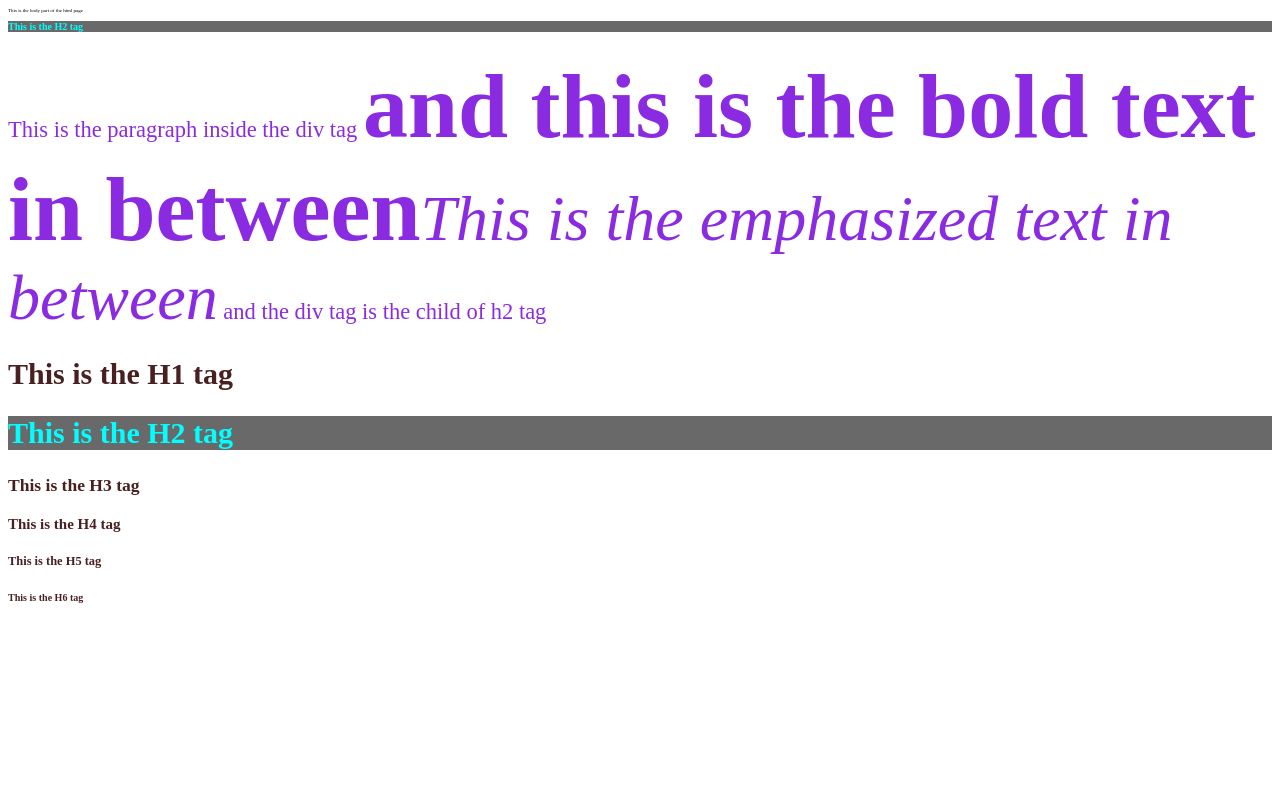
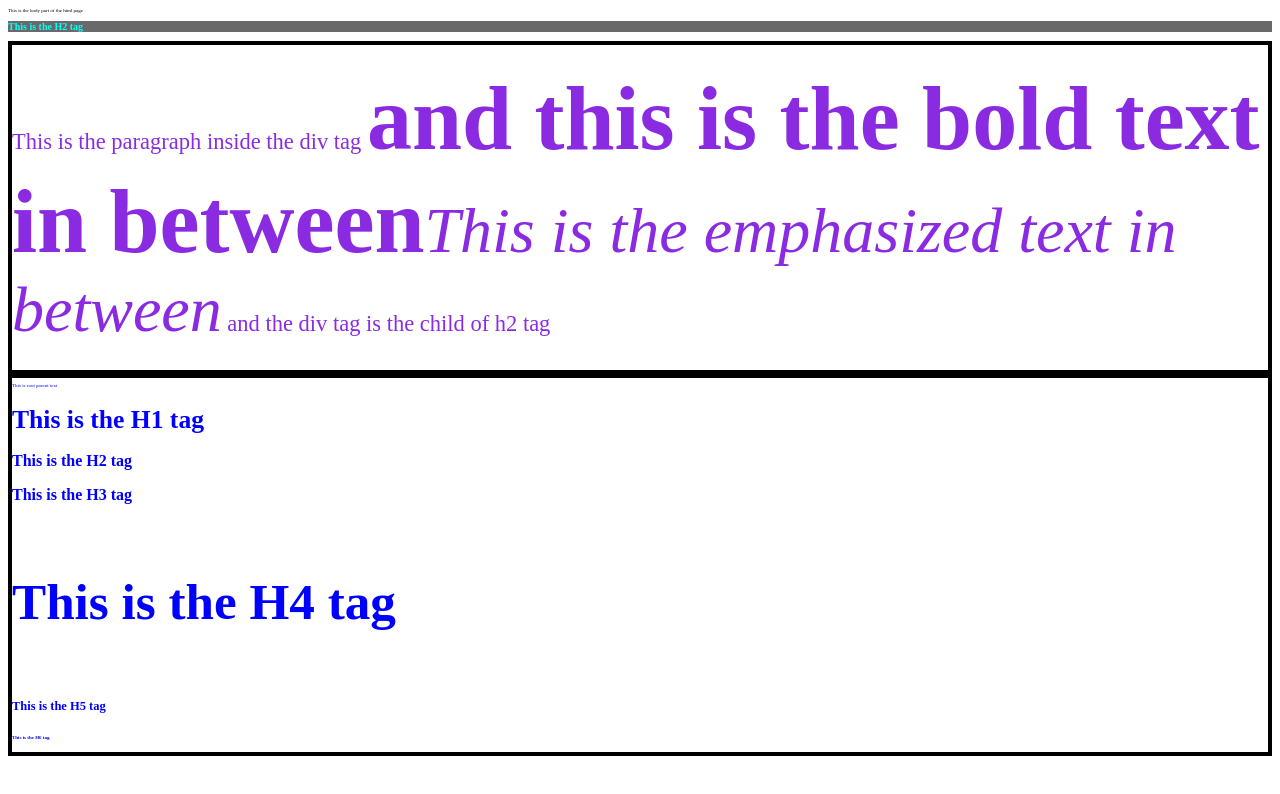
Before and after one commit to JaiminCitrusbug/html_css, a plain HTML site: page extra_attributes/index.html in a window 1280 px wide. Drawn offline with Linux system fonts and the light colour scheme.

Commit message:
Completed the units practical

```diff
--- a/extra_attributes/assests/css/extra.css
+++ b/extra_attributes/assests/css/extra.css
@@ -2,7 +2,7 @@ body {
   font-size: 5px;
 }
 
-h2 {
+#head2{
   color: aqua;
   background-color: dimgray;
   font-size: 2em;
@@ -10,6 +10,7 @@ h2 {
 div{
     color:rgb(73, 32, 32);
     font-size:3em;
+    border: 4px solid black
 }
 .para{
     color: blueviolet;
@@ -21,3 +22,25 @@ strong{
 em{
     font-size: 4rem;
 }
+#div2{
+    font-size: 5px;
+    color: blue;
+}
+#h1{
+    font-size: 2vmax;
+}
+#h2{
+    font-size: 2vmin;
+}
+#h3{
+    font-size: 2vh;
+}
+#h4{
+    font-size: 4vw;
+}
+#h5{
+    font-size: 250%;
+}
+#h6{
+    font-size: 2ch;
+}
--- a/extra_attributes/index.html
+++ b/extra_attributes/index.html
@@ -8,11 +8,11 @@
 </head>
 <body>
     <p>This is the body part of the html page</p>
-    <h2>This is the H2 tag</h2>
+    <h2 class="head" id="head2">This is the H2 tag</h2>
     <div class="div" id="div1">
         <p class="para" id="para">This is the paragraph inside the div tag <strong>and this is the bold text in between</strong><em>This is the emphasized text in between</em> and the div tag is the child of h2 tag</p>
     </div>
-    <div class="div" id="div2">
+    <div class="div" id="div2"><p>This is root parent text</p>
         <h1 id="h1" class="head">This is the H1 tag <br>
             <h2 id="h2" class="head">This is the H2 tag <br>
                 <h3 id="h3" class="head">This is the H3 tag<br>
```
Also changed, not shown: anchor_tag/index.html (added).
